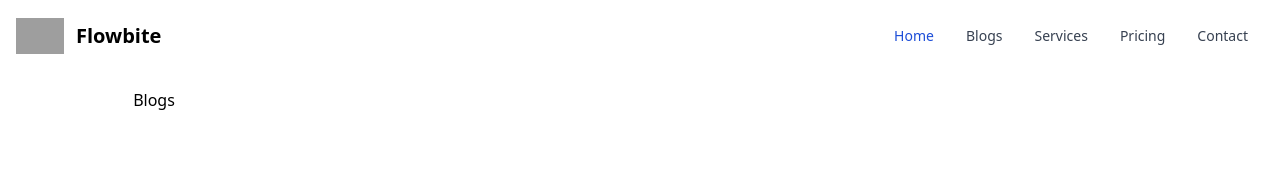
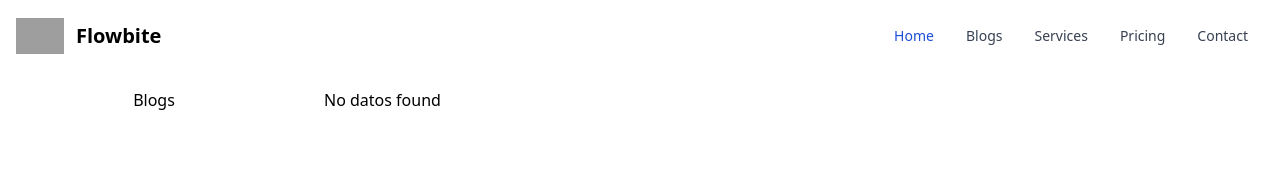
Before and after one commit to BenjaSchindler/RamosUAInt, a React (Create React App) app: page /Blogs in a window 1280 px wide. Shown: the top 178 px of the page. Built offline with nearby package versions, Linux system fonts and the light colour scheme; grey boxes are pictures that could not be loaded.

Commit message:
Cursses Cards Component

```diff
--- a/src/App.tsx
+++ b/src/App.tsx
@@ -1,5 +1,4 @@
 import "./App.css";
-
 import { Route, Routes } from "react-router-dom";
 import Nav from "./Components/Nav";
 import Home from "./Routes/Home";
--- a/src/Components/Nav.tsx
+++ b/src/Components/Nav.tsx
@@ -42,7 +42,6 @@ const Nav: React.FC = () => {
             <li>
               <Link
                 to="/Home"
-
                 className="block py-2 pr-4 pl-3 text-white bg-blue-700 rounded md:bg-transparent md:text-blue-700 md:p-0 dark:text-white"
                 aria-current="page"
               >
@@ -86,6 +85,6 @@ const Nav: React.FC = () => {
       </div>
     </nav>
   );
-}
+};
 
 export default Nav;
--- a/src/Routes/Blogs.tsx
+++ b/src/Routes/Blogs.tsx
@@ -1,13 +1,29 @@
-import * as React from 'react';
 
-
+import ClassesCard from "../Components/ClassesCard";
+import { datos } from "../Components/HardCode/DataClassesCard";
 
 const Blogs: React.FC = () => {
   return (
     <main style={{ padding: "1rem 0" }}>
       <div className="grid grid-cols-4 gap-4">
         <h1 className="flex justify-center" >Blogs</h1>
-      </div>
+
+
+        {datos?.length > 0 ? (
+          <div >
+            {datos.map((dato) => (
+              <ClassesCard classes={dato} />
+            ))}
+          </div>
+        ) : (
+          <div >
+            <h2>No datos found</h2>
+          </div>
+        )}
+
+
+
+        </div>
     </main>
   );
 }
--- a/src/Routes/Home.tsx
+++ b/src/Routes/Home.tsx
@@ -1,9 +1,9 @@
-import React, { useState, useEffect } from "react";
+import { useState, useEffect } from "react";
 
 import MovieCard from "../Components/MovieCard";
 import SearchIcon from "../search.svg";
 
-const API_URL = "http://www.omdbapi.com?apikey=b6003d8a";
+const API_URL = "http://www.omdbapi.com?apikey=ae74a185";
 
 const Home: React.FC = () => {
   const [searchTerm, setSearchTerm] = useState("");
@@ -19,7 +19,7 @@ const Home: React.FC = () => {
 
     setMovies(data.Search);
   };
-
+  console.log(movies)
   return (
     <main style={{ padding: "1rem 0" }}>
       <div className="grid grid-cols-4 gap-4">
```
